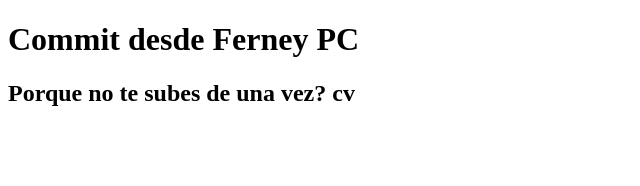
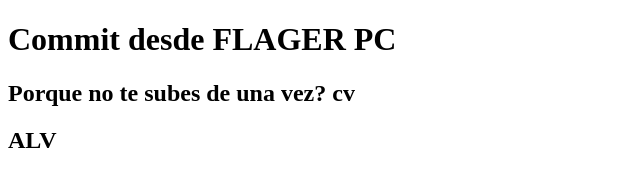
Before and after one commit to flagerktg/Testing, a plain HTML site: page index.html in a window 1280 px wide. Shown: the whole page, without its empty margins (0-640 px from the left). Drawn offline with Linux system fonts and the light colour scheme.

Commit message:
From Mauricio

```diff
--- a/index.html
+++ b/index.html
@@ -7,7 +7,8 @@
     <title>Document</title>
 </head>
 <body>
-    <h1>Commit desde Ferney PC</h1>
+    <h1>Commit desde FLAGER PC</h1>
     <h2>Porque no te subes de una vez? cv</h2>
+    <h2>ALV</h2>
 </body>
 </html>
```
